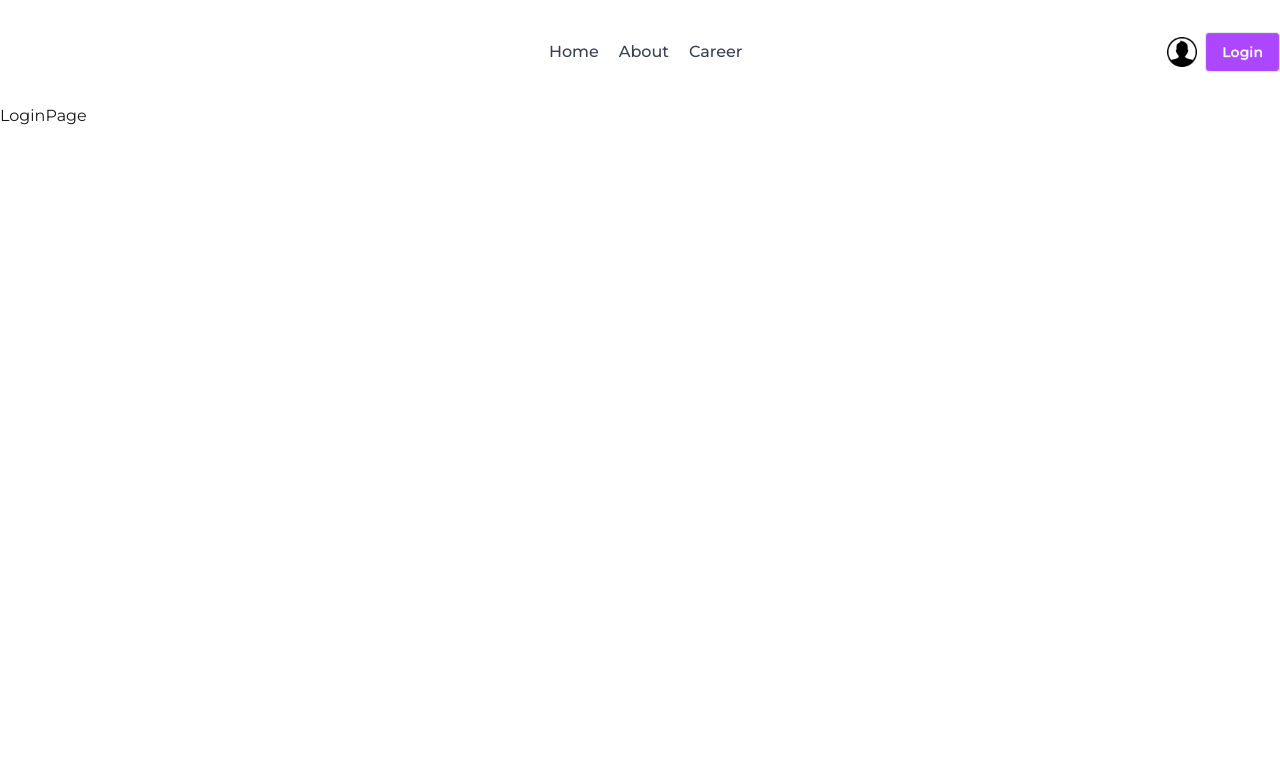
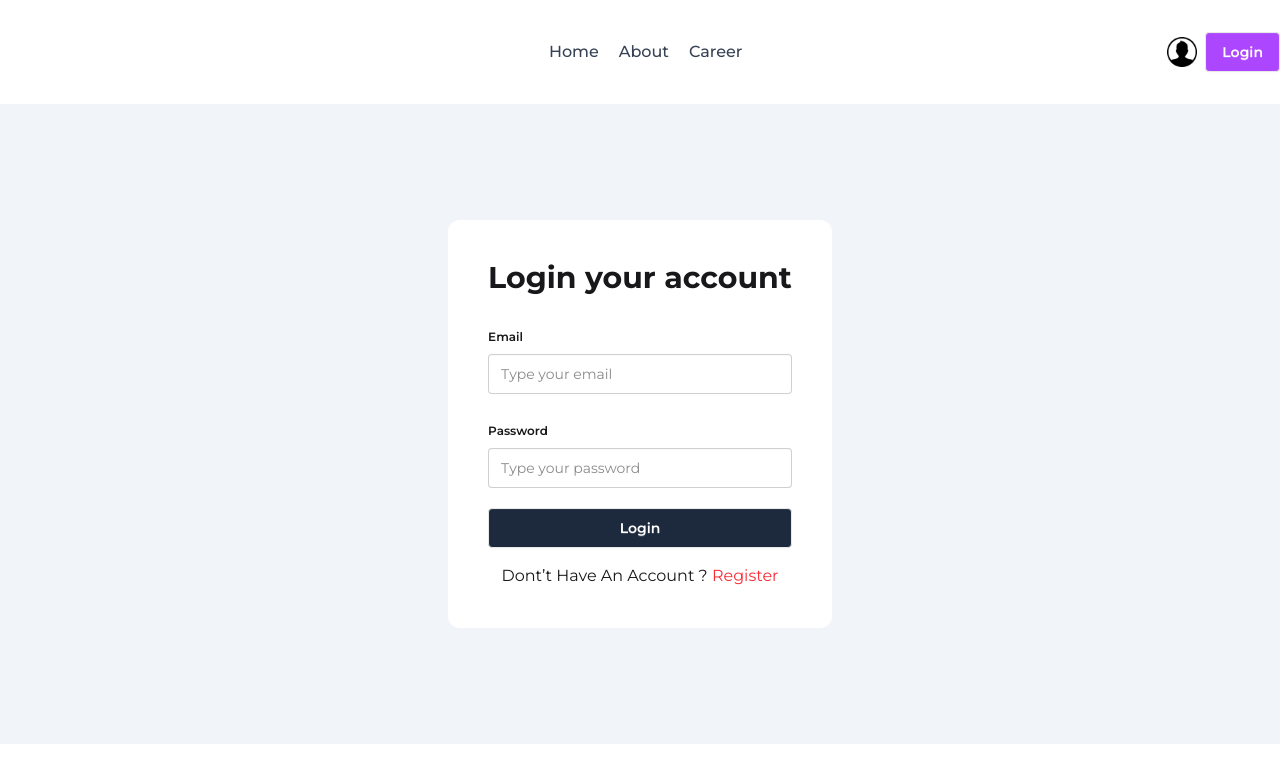
Before and after one commit to yashinn007/p1-Dragon-News, a Next.js app: page /login in a window 1280 px wide. Shown: the top 782 px of the page. Built offline with nearby package versions, Linux system fonts and the light colour scheme.

Commit message:
adding better auth to register page

```diff
--- a/package.json
+++ b/package.json
@@ -9,11 +9,15 @@
     "lint": "eslint"
   },
   "dependencies": {
+    "@better-auth/mongo-adapter": "^1.7.12",
+    "better-auth": "^1.7.12",
     "date-fns": "^4.4.0",
+    "mongodb": "^7.7.0",
     "next": "16.4.2",
     "react": "19.3.0",
     "react-dom": "19.3.0",
     "react-fast-marquee": "^1.6.5",
+    "react-hook-form": "^7.90.0",
     "react-icons": "^5.7.0"
   },
   "devDependencies": {
--- a/src/app/(auth)/login/page.jsx
+++ b/src/app/(auth)/login/page.jsx
@@ -1,5 +1,65 @@
+"use client";
+
+import Link from "next/link";
+import { useForm } from "react-hook-form";
+
 const LoginPage = () => {
-  return <div>LoginPage</div>;
+  const {
+    register,
+    handleSubmit,
+    formState: { errors },
+  } = useForm();
+
+  const handleLoginFunc = (data) => {
+    //console.log(data);
+  };
+
+  return (
+    <div className="container mx-auto min-h-[80vh] flex justify-center items-center bg-slate-100">
+      <div className="p-10 rounded-xl bg-white">
+        <h2 className="font-bold text-3xl text-center mb-6">
+          Login your account
+        </h2>
+        <form className="space-y-4" onSubmit={handleSubmit(handleLoginFunc)}>
+          <fieldset className="fieldset">
+            <legend className="fieldset-legend">Email</legend>
+            <input
+              type="email"
+              className="input"
+              placeholder="Type your email"
+              {...register("email", { required: "Email is required" })}
+            />
+            {/* errors will return when field validation fails  */}
+            {errors.email && (
+              <span className="text-red-500">{errors.email.message}</span>
+            )}
+          </fieldset>
+          <fieldset className="fieldset">
+            <legend className="fieldset-legend">Password</legend>
+            <input
+              type="password"
+              className="input"
+              {...register("password", { required: "Password is required" })}
+              placeholder="Type your password"
+            />
+            {/* errors will return when field validation fails  */}
+            {errors.password && (
+              <span className="text-red-500">{errors.password.message}</span>
+            )}
+          </fieldset>
+
+          <button className="btn w-full bg-slate-800 text-white">Login</button>
+        </form>
+
+        <p className="mt-4 text-center">
+          Dont’t Have An Account ?{" "}
+          <Link href={"/register"} className="text-red-500">
+            Register
+          </Link>
+        </p>
+      </div>
+    </div>
+  );
 };
 
 export default LoginPage;
--- a/src/app/(auth)/register/page.jsx
+++ b/src/app/(auth)/register/page.jsx
@@ -1,5 +1,113 @@
+"use client";
+
+import { authClient } from "@/lib/auth-client";
+import Link from "next/link";
+import { useForm } from "react-hook-form";
+
 const RegisterPage = () => {
-  return <div>RegisterPage</div>;
+  const {
+    register,
+    handleSubmit,
+    formState: { errors },
+  } = useForm();
+
+  const handleRegisterFunc = async (data) => {
+    // console.log(data);
+    const { email, name, photo, password } = data;
+
+    // there is 2 variable same name (data), so i have change this data name into res
+    const { data: res, error } = await authClient.signUp.email({
+      name: name,
+      email: email,
+      password: password,
+      image: photo,
+      callbackURL: "/",
+    });
+    console.log("res:", res, error);
+
+    if (error) {
+      alert(error.message);
+    }
+    if (res) {
+      alert("Signup Successfull");
+    }
+  };
+
+  return (
+    <div className="container mx-auto min-h-[80vh] flex justify-center items-center bg-slate-100">
+      <div className="p-10 rounded-xl bg-white">
+        <h2 className="font-bold text-3xl text-center mb-6">
+          Register your account
+        </h2>
+        <form className="space-y-4" onSubmit={handleSubmit(handleRegisterFunc)}>
+          <fieldset className="fieldset">
+            <legend className="fieldset-legend">Name</legend>
+            <input
+              type="text"
+              className="input"
+              placeholder="Type your name"
+              {...register("name", { required: "Name is required" })}
+            />
+            {/* errors will return when field validation fails  */}
+            {errors.name && (
+              <span className="text-red-500">{errors.name.message}</span>
+            )}
+          </fieldset>
+          <fieldset className="fieldset">
+            <legend className="fieldset-legend">Photo URL</legend>
+            <input
+              type="text"
+              className="input"
+              placeholder="Enter your Photo URL"
+              {...register("photo", { required: "Photo URL is required" })}
+            />
+            {/* errors will return when field validation fails  */}
+            {errors.photo && (
+              <span className="text-red-500">{errors.photo.message}</span>
+            )}
+          </fieldset>
+          <fieldset className="fieldset">
+            <legend className="fieldset-legend">Email</legend>
+            <input
+              type="email"
+              className="input"
+              placeholder="Type your email"
+              {...register("email", { required: "Email is required" })}
+            />
+            {/* errors will return when field validation fails  */}
+            {errors.email && (
+              <span className="text-red-500">{errors.email.message}</span>
+            )}
+          </fieldset>
+
+          <fieldset className="fieldset">
+            <legend className="fieldset-legend">Password</legend>
+            <input
+              type="password"
+              className="input"
+              {...register("password", { required: "Password is required" })}
+              placeholder="Type your password"
+            />
+            {/* errors will return when field validation fails  */}
+            {errors.password && (
+              <span className="text-red-500">{errors.password.message}</span>
+            )}
+          </fieldset>
+
+          <button className="btn w-full bg-slate-800 text-white">
+            Register
+          </button>
+        </form>
+
+        <p className="mt-4 text-center">
+          Already Have An Account ?{" "}
+          <Link href={"/login"} className="text-red-500">
+            Login
+          </Link>
+        </p>
+      </div>
+    </div>
+  );
 };
 
 export default RegisterPage;
--- /dev/null
+++ b/src/app/api/auth/[...all]/route.js
@@ -0,0 +1,4 @@
+import { auth } from "@/lib/auth"; // path to your auth file
+import { toNextJsHandler } from "better-auth/next-js";
+
+export const { POST, GET } = toNextJsHandler(auth);
--- /dev/null
+++ b/src/lib/auth-client.js
@@ -0,0 +1,7 @@
+import { createAuthClient } from "better-auth/react";
+export const authClient = createAuthClient({
+  /** The base URL of the server (optional if you're using the same domain) */
+  baseURL: "http://localhost:3000",
+});
+
+export const { signIn, signUp, useSession } = createAuthClient();
--- /dev/null
+++ b/src/lib/auth.js
@@ -0,0 +1,18 @@
+import dns from "node:dns";
+dns.setServers(["8.8.8.8", "8.8.4.4"]);
+
+import { betterAuth } from "better-auth";
+import { MongoClient } from "mongodb";
+import { mongodbAdapter } from "@better-auth/mongo-adapter";
+
+const client = new MongoClient(process.env.MONGO_URI);
+const db = client.db("dragon-news");
+
+export const auth = betterAuth({
+  emailAndPassword: {
+    enabled: true,
+  },
+  database: mongodbAdapter(db, {
+    client,
+  }),
+});
```
Also changed, not shown: 1 other file (tests, documents, lock files or other folders).
